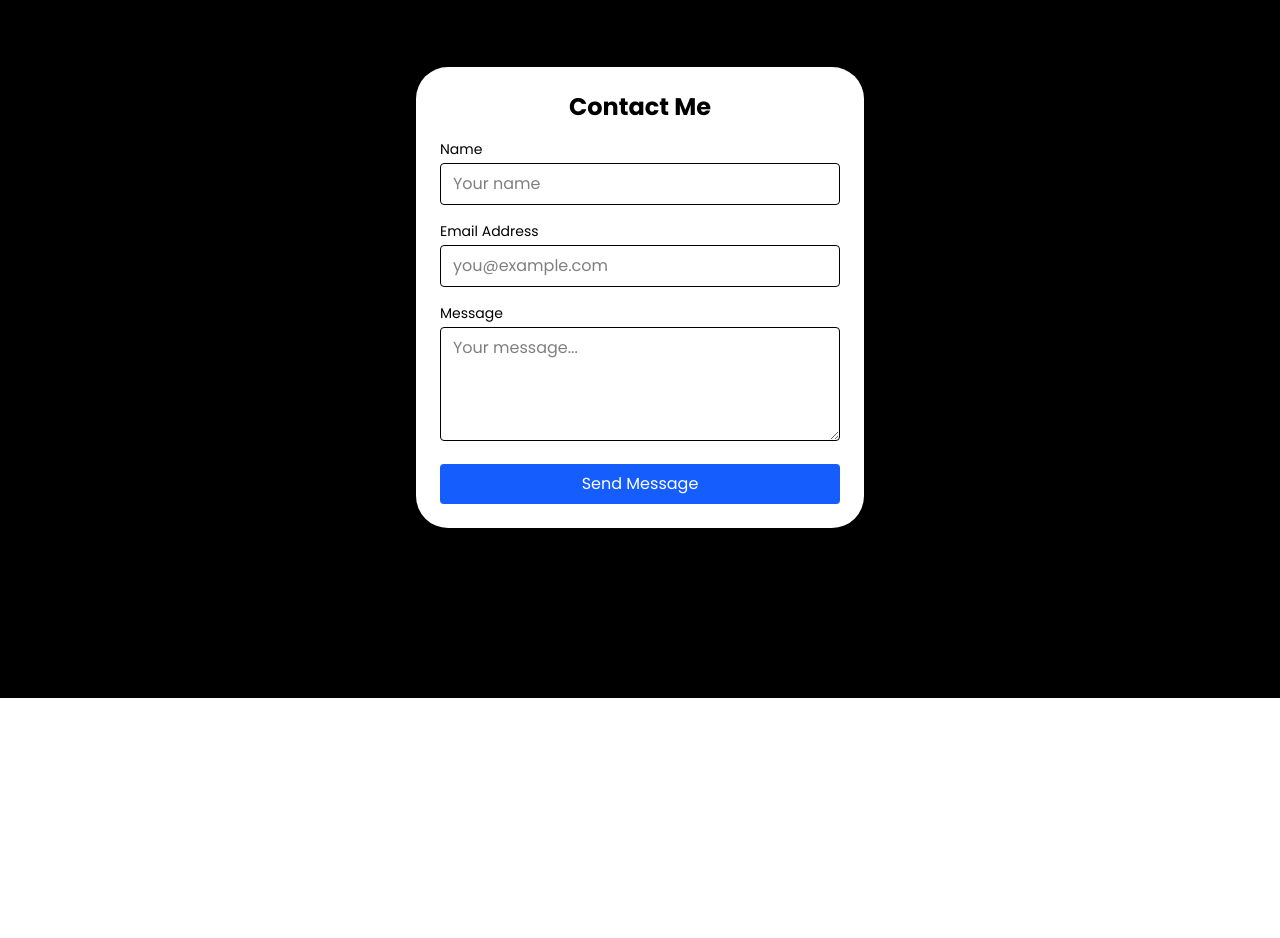
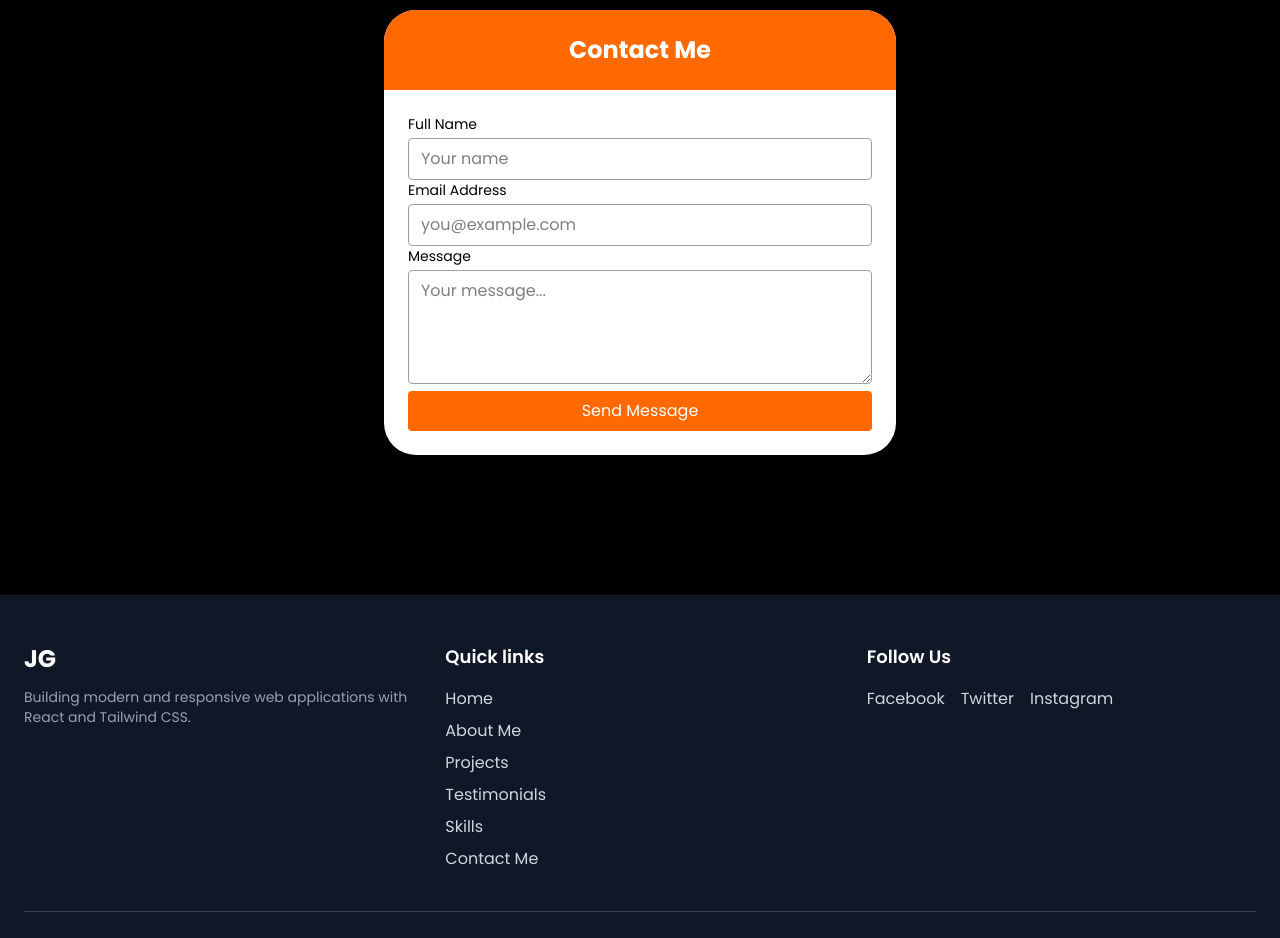
Before and after one commit to refuerzomaj/personal-website, a React (Vite) app: page / in a window 1280 px wide. Shown: the part 6900-7838 px from the top of the page. Before the commit the page ends 7598 px from the top, so only its background shows below. Built offline with nearby package versions, Linux system fonts and the light colour scheme.

Commit message:
seventh commit

```diff
--- a/index.html
+++ b/index.html
@@ -1,11 +1,14 @@
-<!doctype html>
+<!DOCTYPE html>
 <html lang="en">
   <head>
     <meta charset="UTF-8" />
-    <link rel="icon" type="image/svg+xml" href="/vite.svg" />
+    <link rel="icon" type="image/png+xml" href="/src/assets/JG.png" />
     <meta name="viewport" content="width=device-width, initial-scale=1.0" />
-    <link href="src/index.css" rel="stylesheet">
-    <link rel="stylesheet" href="https://fonts.googleapis.com/css2?family=Poppins:wght@400;600;700&display=swap">
+    <link href="src/index.css" rel="stylesheet" />
+    <link
+      rel="stylesheet"
+      href="https://fonts.googleapis.com/css2?family=Poppins:wght@400;600;700&display=swap"
+    />
     <title>My Personal Website</title>
   </head>
   <body>
--- a/src/App.jsx
+++ b/src/App.jsx
@@ -7,6 +7,7 @@ import Skills from "./components/skills.jsx";
 import Projects from "./components/projects.jsx";
 import Testimonials from "./components/testimonials.jsx";
 import Contact from "./components/contactform.jsx";
+import Footer from "./components/footer.jsx";
 
 const App = () => {
   return (
@@ -18,6 +19,7 @@ const App = () => {
       <Projects />
       <Testimonials />
       <Contact />
+      <Footer />
     </div>
   );
 };
--- a/src/components/contactform.jsx
+++ b/src/components/contactform.jsx
@@ -1,96 +1,77 @@
 import { useState } from "react";
 
 function contactform() {
-  const [formData, setFormData] = useState({
-    name: "",
-    email: "",
-    message: "",
+  const [result, setResult] = useState("");
+
+  const handleSubmit = async (event) => {
+    event.preventDefault();
+    const formData = new FormData(event.target);
+    formData.append("access_key", "90483b94-9986-4eff-b182-295f7dcdb044");
+
+    const response = await fetch("https://api.web3forms.com/submit", {
+      method: "POST",
+      body: formData,
     });
 
-  function handleChange(e) {
-    setFormData({
-      ...formData,
-      [e.target.name]: e.target.value,
-    });
-  }
+    const data = await response.json();
+    setResult(data.success ? "Success!" : "Error");
+  };
 
-  function handleSubmit(e) {
-    e.preventDefault();
-
-    // For now, just log the data
-    console.log(formData);
-
-    alert("Form submitted!");
-
-    // Clear the form
-    setFormData({
-      name: "",
-      email: "",
-      message: "",
-    });
-  }
   return (
     <div
       id="contactform"
-      className="min-h-screen flex items-center justify-center bg-black px-4"
+      className="flex items-center justify-center bg-black py-35"
     >
-      <form
-        onSubmit={handleSubmit}
-        className="w-full max-w-md bg-white p-6 rounded-4xl shadow-md space-y-4"
-      >
+      <div className="w-full max-w-lg bg-white rounded-4xl shadow-md space-y-4">
+        <form onSubmit={handleSubmit}>
+          <div className="bg-orange-500 p-6 text-white rounded-tl-4xl rounded-tr-4xl">
             <h2 className="text-2xl font-bold text-center">Contact Me</h2>
+          </div>
 
+          <div className="p-6">
             {/* Name */}
-        <div>
-          <label className="block text-sm font-medium mb-1">Name</label>
+            <label className="block text-sm font-medium mb-1">Full Name</label>
             <input
               type="text"
               name="name"
-            value={formData.name}
-            onChange={handleChange}
               placeholder="Your name"
               required
-            className="w-full border px-3 py-2 rounded focus:outline-none focus:ring-2 focus:ring-blue-500"
+              className="w-full border px-3 py-2 rounded border-gray-400 focus:outline-none focus:ring-2 focus:ring-blue-500"
             />
-        </div>
 
             {/* Email */}
-        <div>
             <label className="block text-sm font-medium mb-1">
               Email Address
             </label>
             <input
               type="email"
               name="email"
-            value={formData.email}
-            onChange={handleChange}
               placeholder="you@example.com"
               required
-            className="w-full border px-3 py-2 rounded focus:outline-none focus:ring-2 focus:ring-blue-500"
+              className="w-full border px-3 py-2 rounded border-gray-400 focus:outline-none focus:ring-2 focus:ring-blue-500"
             />
-        </div>
 
             {/* Message */}
-        <div>
             <label className="block text-sm font-medium mb-1">Message</label>
             <textarea
               name="message"
-            value={formData.message}
-            onChange={handleChange}
               placeholder="Your message..."
               rows="4"
               required
-            className="w-full border px-3 py-2 rounded focus:outline-none focus:ring-2 focus:ring-blue-500"
+              className="w-full border px-3 py-2 rounded border-gray-400 focus:outline-none focus:ring-2 focus:ring-blue-500"
             />
-        </div>
+
+            <p>{result}</p>
 
             <button
               type="submit"
-          className="w-full bg-blue-600 text-white py-2 rounded hover:bg-blue-700 transition"
+              className="w-full text-white py-2 rounded bg-orange-500 hover:bg-orange-500/90 hover:cursor-pointer transition-all duration-300"
             >
               Send Message
             </button>
+          </div>
         </form>
+      </div>
     </div>
   );
 }
--- /dev/null
+++ b/src/components/footer.jsx
@@ -0,0 +1,96 @@
+import React from "react";
+import Testimonials from "./testimonials";
+
+const Footer = () => {
+  return (
+    <footer className="bg-gray-900 text-gray-300">
+      <div className="max-w-7xl mx-auto px-6 py-12">
+        {/* Grid */}
+        <div className="grid grid-cols-1 sm:grid-cols-2 md:grid-cols-3 gap-8">
+          {/* Logo Section */}
+          <div>
+            <h2 className="text-2xl font-bold text-white">JG</h2>
+            <p className="mt-3 text-sm text-gray-400">
+              Building modern and responsive web applications with React and
+              Tailwind CSS.
+            </p>
+          </div>
+
+          {/* Pages Links */}
+          <div>
+            <h3 className="text-lg font-semibold text-white mb-4">
+              Quick links
+            </h3>
+            <ul className="space-y-2">
+              <li>
+                <a href="#home" className="hover:text-white transition">
+                  Home
+                </a>
+              </li>
+              <li>
+                <a href="#about" className="hover:text-white transition">
+                  About Me
+                </a>
+              </li>
+              <li>
+                <a href="#projects" className="hover:text-white transition">
+                  Projects
+                </a>
+              </li>
+              <li>
+                <a href="#testimonials" className="hover:text-white transition">
+                  Testimonials
+                </a>
+              </li>
+              <li>
+                <a href="#skills" className="hover:text-white transition">
+                  Skills
+                </a>
+              </li>
+              <li>
+                <a href="#contactform" className="hover:text-white transition">
+                  Contact Me
+                </a>
+              </li>
+            </ul>
+          </div>
+
+          {/* Social Media Links */}
+          <div>
+            <h3 className="text-lg font-semibold text-white mb-4">Follow Us</h3>
+            <div className="flex space-x-4">
+              <a
+                href="#"
+                className="hover:text-white transition"
+                aria-label="Facebook"
+              >
+                Facebook
+              </a>
+              <a
+                href="#"
+                className="hover:text-white transition"
+                aria-label="Twitter"
+              >
+                Twitter
+              </a>
+              <a
+                href="#"
+                className="hover:text-white transition"
+                aria-label="Instagram"
+              >
+                Instagram
+              </a>
+            </div>
+          </div>
+        </div>
+
+        {/* Bottom Bar */}
+        <div className="border-t border-gray-700 mt-10 pt-6 text-center text-sm text-gray-400">
+          © {new Date().getFullYear()} JG. All rights reserved.
+        </div>
+      </div>
+    </footer>
+  );
+};
+
+export default Footer;
--- a/src/components/testimonials.jsx
+++ b/src/components/testimonials.jsx
@@ -26,6 +26,11 @@ const testimonials = [
     name: "Abavabsolutions",
     message: "Did a fantastic job!",
   },
+  {
+    image: "",
+    name: "MG Computing",
+    message: "Great service!",
+  },
 ];
 
 export default function Testimonials() {
@@ -44,13 +49,17 @@ export default function Testimonials() {
   return (
     <section
       id="testimonials"
-      className="py-20 bg-gradient-to-tl text-center from-gray-900 via-black to-gray-900"
+      className="py-20 bg-gradient-to-tl text-center animate-slide-in-bottom  from-gray-900 via-black to-gray-900"
     >
       {/* Title */}
-      <h2 className="text-3xl font-bold mb-2 text-white">
-        What My Clients Say
-      </h2>
-      <p className="text-gray-300 mb-10">Trusted by professionals worldwide</p>
+      <div className="max-w-[1000px] mx-auto h-full flex flex-col items-center justify-items-start px-20">
+        <div className="flex flex-col items-start justify-items-start w-full p">
+          <h2 className="text-3xl pb-8 sm:text-5xl font-extrabold bg-gradient-to-r from-orange-400 via-white to-orange-400 text-transparent bg-clip-text drop-shadow-lg">
+            Testimonials
+          </h2>
+        </div>
+      </div>
+
       <div className="max-w-xl mx-auto relative px-12 ">
         {/* Card */}
         <div className="bg-white cursor-pointer rounded-2xl shadow-xl p-8 min-h-[340px] flex flex-col justify-between transition-all duration-500">
```
Also changed, not shown: src/assets/JG.png (added). Lines whose indentation alone changed are shown as unchanged.
